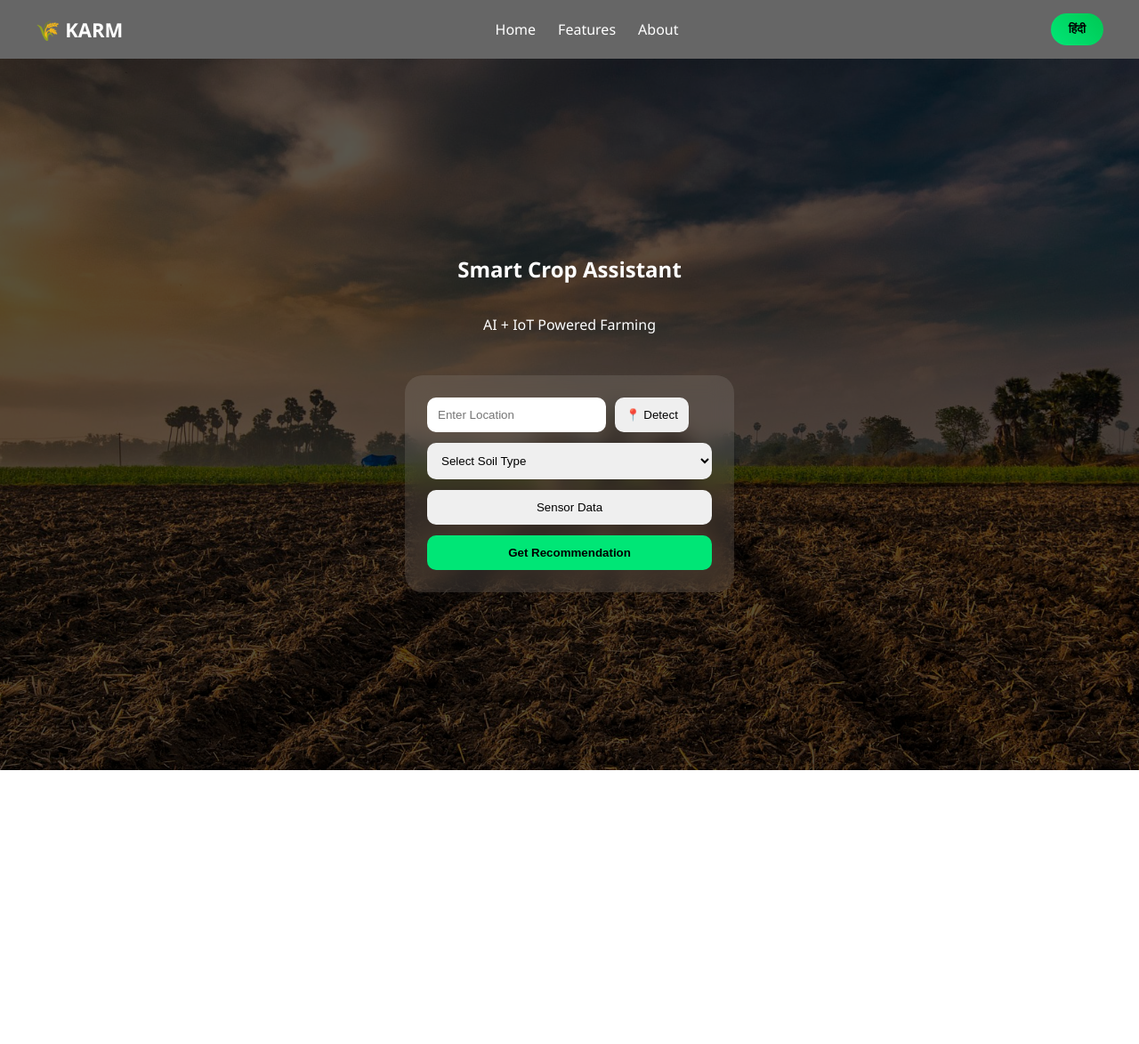
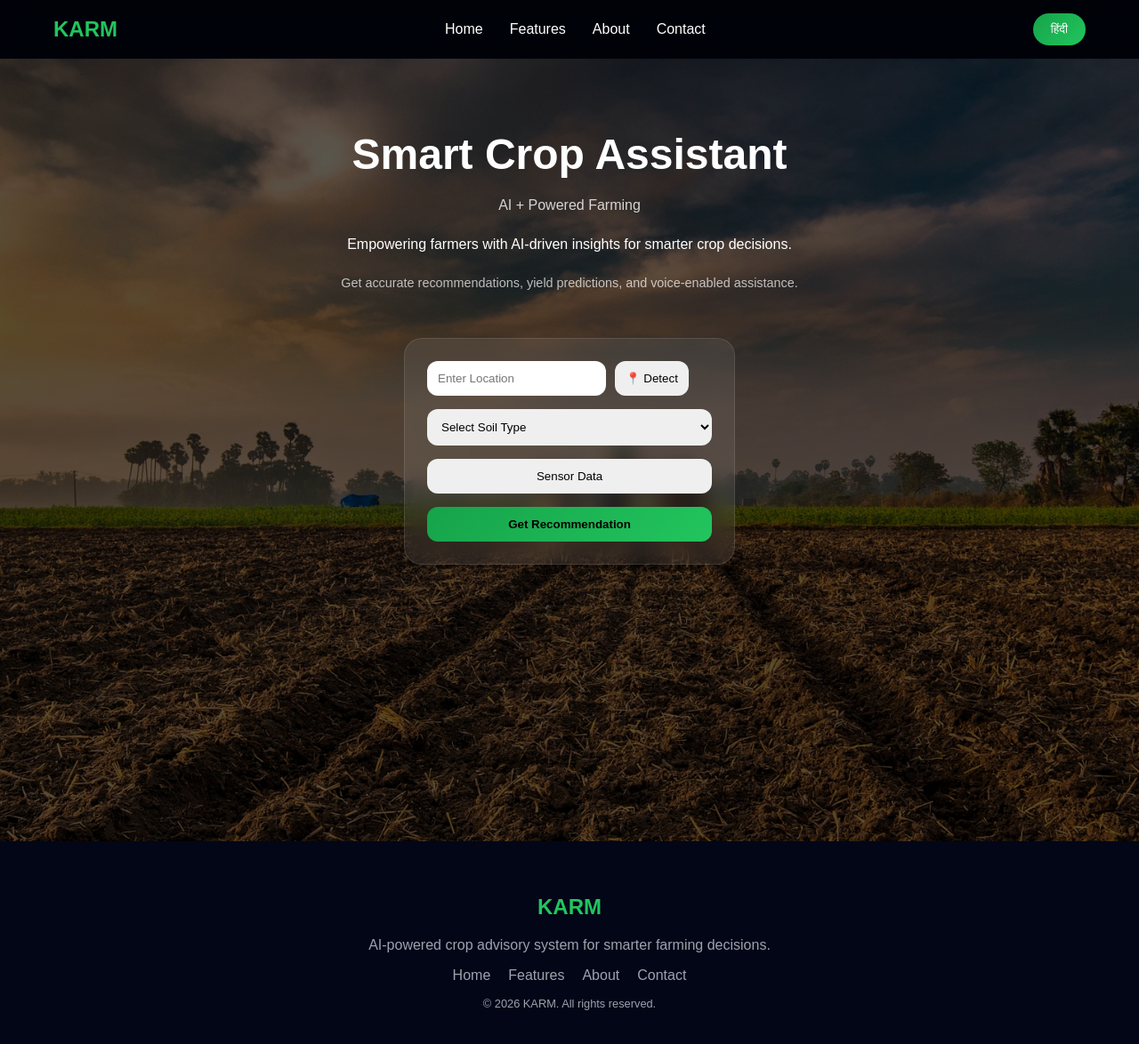
Before and after one commit to frivolousmile/cropAI, a React (Create React App) app: page / in a window 1280 px wide. Shown: the top 1174 px of the page at 89% size. Before the commit the page ends 866 px from the top, so only its background shows below. Built offline with nearby package versions, Linux system fonts and the light colour scheme.

Commit message:
ui/ux changes

```diff
--- a/src/App.css
+++ b/src/App.css
@@ -1,6 +1,7 @@
 body {
   margin: 0;
-  font-family: 'Segoe UI', sans-serif;
+  font-family: "Poppins", sans-serif;
+  background: #020617;
 }
 
 /* NAVBAR */
@@ -8,23 +9,24 @@ body {
   display: flex;
   justify-content: space-between;
   align-items: center;
-  padding: 15px 40px;
+  padding: 15px 60px;
   background: rgba(0, 0, 0, 0.6);
   backdrop-filter: blur(12px);
   color: white;
   position: sticky;
   top: 0;
-  z-index: 100;
+  z-index: 1000;
 }
 
 .logo {
-  font-size: 22px;
+  font-size: 24px;
   font-weight: bold;
+  color: #22c55e;
 }
 
 .nav-center {
   display: flex;
-  gap: 25px;
+  gap: 30px;
 }
 
 .nav-center span {
@@ -33,109 +35,164 @@ body {
 }
 
 .nav-center span:hover {
-  color: #00e676;
+  color: #22c55e;
 }
 
 .lang-btn {
-  background: linear-gradient(45deg, #00e676, #00c853);
-  color: black;
-  font-weight: bold;
+  background: linear-gradient(135deg, #16a34a, #22c55e);
+  border: none;
   padding: 10px 20px;
   border-radius: 20px;
   cursor: pointer;
+  color: white;
 }
 
 /* HERO */
 .hero {
-  height: 100vh;
+  min-height: 100vh;
   background-size: cover;
   background-position: center;
 }
 
-/* OVERLAY */
 .overlay {
-  height: 100%;
-  background: rgba(0,0,0,0.65);
+  min-height: 100vh;
+  background: rgba(0, 0, 0, 0.65);
   display: flex;
   flex-direction: column;
-  justify-content: center;
   align-items: center;
   color: white;
+  padding: 40px 20px;
 }
 
-/* MAIN LAYOUT */
+h1 {
+  font-size: 3rem;
+  margin-bottom: 5px;
+}
+
+.subtitle {
+  opacity: 0.8;
+}
+
+.welcome {
+  margin-top: 10px;
+  max-width: 600px;
+  text-align: center;
+}
+
+.welcome.small {
+  font-size: 0.9rem;
+  opacity: 0.7;
+}
+
+/* LAYOUT */
 .main-layout {
   display: flex;
-  gap: 40px;
-  margin-top: 30px;
+  gap: 50px;
+  margin-top: 40px;
   flex-wrap: wrap;
   justify-content: center;
-  align-items: flex-start;
 }
 
-/* INPUT CARD */
+/* GLASS CARD */
+.card {
+  background: rgba(255, 255, 255, 0.08);
+  backdrop-filter: blur(12px);
+  border-radius: 20px;
+  padding: 25px;
+  border: 1px solid rgba(255,255,255,0.1);
+  transition: 0.3s;
+}
+
+.card:hover {
+  transform: translateY(-5px);
+}
+
+/* FORM */
 .hero-form {
-  background: rgba(255,255,255,0.1);
-  backdrop-filter: blur(12px);
-  padding: 25px;
-  border-radius: 20px;
   display: flex;
   flex-direction: column;
-  gap: 12px;
+  gap: 15px;
   width: 320px;
 }
 
-/* LOCATION */
 .location-row {
   display: flex;
   gap: 10px;
 }
 
-/* INPUT */
 input, select, button {
   padding: 12px;
-  border-radius: 10px;
+  border-radius: 12px;
   border: none;
+  outline: none;
 }
 
-/* BUTTON */
-.main-btn {
-  background: #00e676;
-  font-weight: bold;
+button {
   cursor: pointer;
 }
 
+/* MAIN BUTTON */
+.main-btn {
+  background: linear-gradient(135deg, #16a34a, #22c55e);
+  font-weight: bold;
+}
+
 .main-btn:hover {
-  background: #00c853;
+  transform: scale(1.05);
 }
 
 /* RESULT */
 .result-side {
-  background: rgba(255,255,255,0.08);
-  backdrop-filter: blur(12px);
-  padding: 25px;
-  border-radius: 20px;
   min-width: 320px;
+  text-align: center;
 }
 
-/* RESULT GRID */
 .result-grid {
   display: flex;
   gap: 20px;
-  margin-top: 15px;
+  margin-top: 20px;
   flex-wrap: wrap;
   justify-content: center;
 }
 
-/* CARD */
-.card {
-  padding: 20px;
-  border-radius: 15px;
-  background: rgba(255,255,255,0.1);
+.small-card {
   min-width: 140px;
 }
 
-/* HIGHLIGHT */
 .highlight {
-  border: 2px solid #00e676;
+  border: 2px solid #22c55e;
 }
+
+.crop {
+  font-size: 1.5rem;
+  color: #22c55e;
+}
+
+/* FOOTER */
+.footer {
+  background: #020617;
+  text-align: center;
+  padding: 40px 20px;
+  color: #9ca3af;
+}
+
+.footer h2 {
+  color: #22c55e;
+}
+
+.footer-links {
+  margin: 15px 0;
+}
+
+.footer-links span {
+  margin: 0 10px;
+  cursor: pointer;
+}
+
+.footer-links span:hover {
+  color: #22c55e;
+}
+
+.copy {
+  font-size: 0.8rem;
+}
--- a/src/App.js
+++ b/src/App.js
@@ -13,7 +13,11 @@ function App() {
   const text = {
     en: {
       title: "Smart Crop Assistant",
-      subtitle: "AI + IoT Powered Farming",
+      subtitle: "AI + Powered Farming",
+      welcome1:
+        "Empowering farmers with AI-driven insights for smarter crop decisions.",
+      welcome2:
+        "Get accurate recommendations, yield predictions, and voice-enabled assistance.",
       location: "Enter Location",
       detect: "📍 Detect",
       soil: "Select Soil Type",
@@ -24,7 +28,11 @@ function App() {
     },
     hi: {
       title: "स्मार्ट फसल सहायक",
-      subtitle: "एआई + आईओटी आधारित खेती",
+      subtitle: "एआई आधारित खेती",
+      welcome1:
+        "किसानों को स्मार्ट निर्णय लेने के लिए AI आधारित सुझाव प्रदान करता है।",
+      welcome2:
+        "फसल सुझाव, उत्पादन पूर्वानुमान और वॉइस सहायता एक ही प्लेटफॉर्म पर।",
       location: "स्थान दर्ज करें",
       detect: "📍 लोकेशन",
       soil: "मिट्टी चुनें",
@@ -52,7 +60,9 @@ function App() {
 
   const detectLocation = () => {
     navigator.geolocation.getCurrentPosition((pos) => {
-      const coords = `${pos.coords.latitude.toFixed(3)}, ${pos.coords.longitude.toFixed(3)}`;
+      const coords = `${pos.coords.latitude.toFixed(
+        3
+      )}, ${pos.coords.longitude.toFixed(3)}`;
       setLocation(coords);
     });
   };
@@ -76,12 +86,13 @@ function App() {
     <div>
       {/* NAVBAR */}
       <nav className="navbar">
-        <div className="logo">🌾 KARM </div>
+        <div className="logo">KARM</div>
 
         <div className="nav-center">
           <span>Home</span>
           <span>Features</span>
           <span>About</span>
+          <span>Contact</span>
         </div>
 
         <button
@@ -99,14 +110,15 @@ function App() {
       >
         <div className="overlay">
           <h1>{text[lang].title}</h1>
-          <p>{text[lang].subtitle}</p>
+          <p className="subtitle">{text[lang].subtitle}</p>
 
-          {/* SIDE-BY-SIDE INPUT + OUTPUT */}
+          {/* NEW WELCOME TEXT */}
+          <p className="welcome">{text[lang].welcome1}</p>
+          <p className="welcome small">{text[lang].welcome2}</p>
+
           <div className="main-layout">
-
-            {/* INPUT CARD */}
-            <div className="hero-form">
-
+            {/* INPUT */}
+            <div className="hero-form card">
               <div className="location-row">
                 <input
                   placeholder={text[lang].location}
@@ -137,40 +149,49 @@ function App() {
               <button className="main-btn" onClick={handleSubmit}>
                 {text[lang].button}
               </button>
-
             </div>
 
-            {/* OUTPUT CARD */}
+            {/* OUTPUT */}
             {showResult && (
-              <div className="result-side">
-
+              <div className="result-side card">
                 <h2>{text[lang].result}</h2>
 
                 <div className="result-grid">
-
                   {sensor && (
-                    <div className="card">
-                      <h3>Sensor</h3>
-                      <p>🌡 {sensor.temp}°C</p>
+                    <div className="card small-card">
+                      <h3>🌡️ Sensor</h3>
+                      <p>{sensor.temp}°C</p>
                       <p>💧 {sensor.moisture}%</p>
-                      <p>🧪 pH {sensor.ph}</p>
+                      <p>pH {sensor.ph}</p>
                     </div>
                   )}
 
                   <div className="card highlight">
-                    <h3>{result}</h3>
+                    <h3 className="crop">{result}</h3>
                     <p>{text[lang].soil}: {soil}</p>
                     <p>📍 {location}</p>
                   </div>
-
                 </div>
               </div>
             )}
-
           </div>
-
         </div>
       </section>
+
+      {/* FOOTER */}
+      <footer className="footer">
+        <h2>KARM</h2>
+        <p>AI-powered crop advisory system for smarter farming decisions.</p>
+
+        <div className="footer-links">
+          <span>Home</span>
+          <span>Features</span>
+          <span>About</span>
+          <span>Contact</span>
+        </div>
+
+        <p className="copy">© 2026 KARM. All rights reserved.</p>
+      </footer>
     </div>
   );
 }
--- a/src/index.css
+++ b/src/index.css
@@ -1,13 +1,4 @@
 body {
   margin: 0;
-  font-family: -apple-system, BlinkMacSystemFont, 'Segoe UI', 'Roboto', 'Oxygen',
-    'Ubuntu', 'Cantarell', 'Fira Sans', 'Droid Sans', 'Helvetica Neue',
-    sans-serif;
-  -webkit-font-smoothing: antialiased;
-  -moz-osx-font-smoothing: grayscale;
+  font-family: -apple-system, BlinkMacSystemFont, 'Segoe UI', sans-serif;
 }
-
-code {
-  font-family: source-code-pro, Menlo, Monaco, Consolas, 'Courier New',
-    monospace;
-}
--- a/src/index.js
+++ b/src/index.js
@@ -11,7 +11,4 @@ root.render(
   </React.StrictMode>
 );
 
-// If you want to start measuring performance in your app, pass a function
-// to log results (for example: reportWebVitals(console.log))
-// or send to an analytics endpoint. Learn more: https://bit.ly/CRA-vitals
 reportWebVitals();
--- a/src/reportWebVitals.js
+++ b/src/reportWebVitals.js
@@ -1,4 +1,4 @@
-const reportWebVitals = onPerfEntry => {
+const reportWebVitals = (onPerfEntry) => {
   if (onPerfEntry && onPerfEntry instanceof Function) {
     import('web-vitals').then(({ getCLS, getFID, getFCP, getLCP, getTTFB }) => {
       getCLS(onPerfEntry);
```
Also changed, not shown: 1 other file (tests, documents, lock files or other folders).
